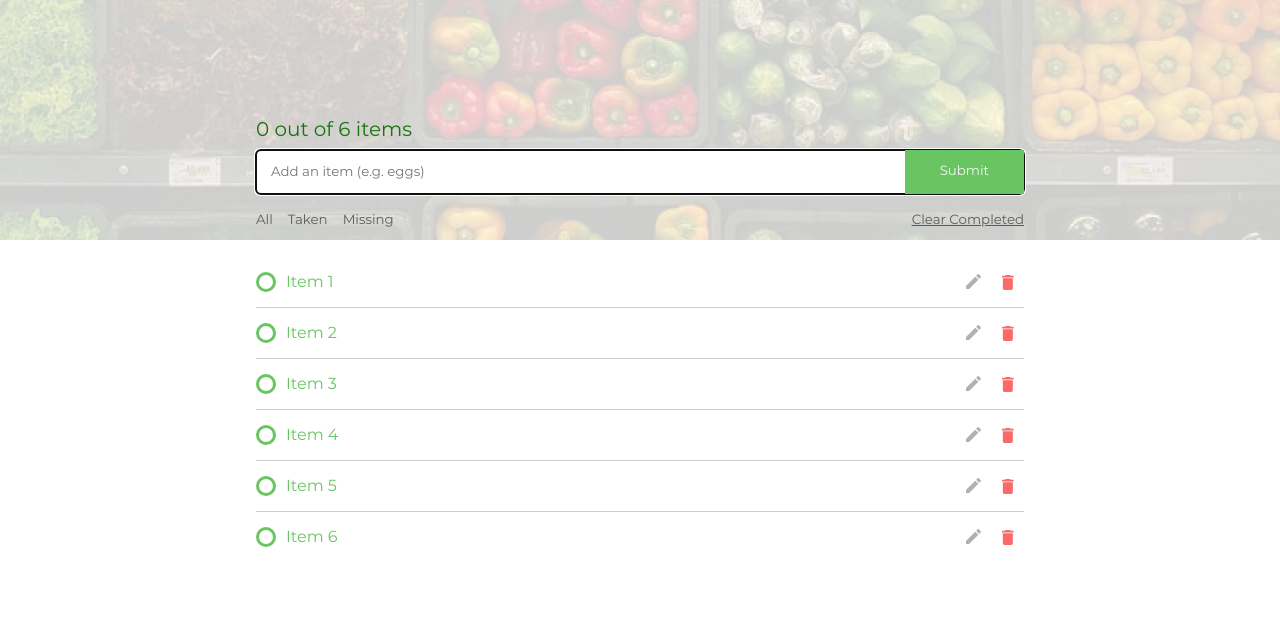
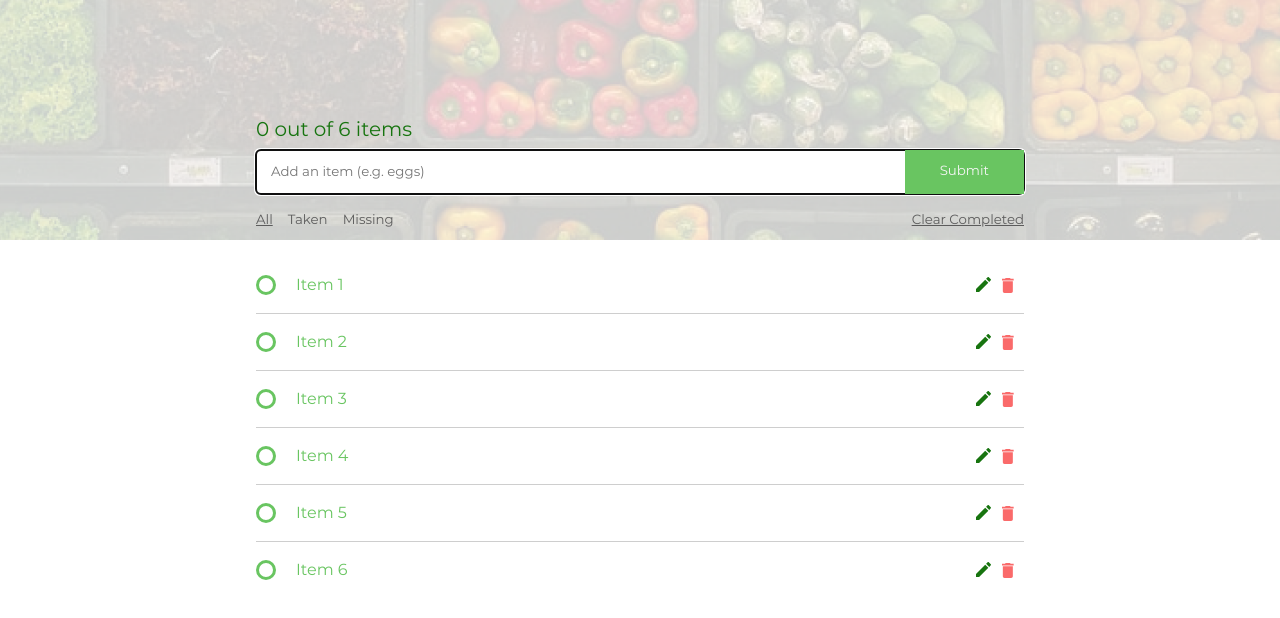
Before and after one commit to MarcoCarpo/List-App-with-React.js, a React (Create React App) app: page / in a window 1280 px wide. Shown: the top 618 px of the page. Built offline with nearby package versions, Linux system fonts and the light colour scheme.

Commit message:
modify items if not completed

```diff
--- a/src/components/Filter.js
+++ b/src/components/Filter.js
@@ -2,22 +2,34 @@ import React from "react";
 import { useGlobalContext } from "../context";
 
 const Filter = () => {
-  const { deleteCompleteItems, filterItems } = useGlobalContext();
+  const { deleteCompleteItems, filterItems, filter } = useGlobalContext();
   return (
     <div className="filter">
       <ul className="filter__links">
         <li>
-          <button data-filter="all" onClick={(e) => filterItems(e)}>
+          <button
+            data-filter="all"
+            onClick={(e) => filterItems(e)}
+            className={filter === "all" ? "filter__active" : undefined}
+          >
             All
           </button>
         </li>
         <li>
-          <button data-filter="taken" onClick={(e) => filterItems(e)}>
+          <button
+            data-filter="taken"
+            onClick={(e) => filterItems(e)}
+            className={filter === "taken" ? "filter__active" : undefined}
+          >
             Taken
           </button>
         </li>
         <li>
-          <button data-filter="missing" onClick={(e) => filterItems(e)}>
+          <button
+            data-filter="missing"
+            onClick={(e) => filterItems(e)}
+            className={filter === "missing" ? "filter__active" : undefined}
+          >
             Missing
           </button>
         </li>
--- a/src/components/Form.js
+++ b/src/components/Form.js
@@ -20,6 +20,7 @@ const Form = () => {
         id: new Date().getTime(),
         name: inputRef.current.value,
         isCompleted: false,
+        isEdited: false,
       };
 
       // Dispatch new user, modify the state
--- a/src/components/Item.js
+++ b/src/components/Item.js
@@ -1,4 +1,4 @@
-import React from "react";
+import React, { useEffect, useRef } from "react";
 import { useGlobalContext } from "../context";
 
 import toCheck from "../assets/vectors/to-check.svg";
@@ -6,18 +6,61 @@ import checked from "../assets/vectors/checked.svg";
 import edit from "../assets/vectors/edit.svg";
 import remove from "../assets/vectors/delete.svg";
 
-const Item = ({ id, name, isCompleted }) => {
-  const { completeItem, removeItem } = useGlobalContext();
+const Item = ({ id, name, isCompleted, isEdited }) => {
+  const {
+    completeItem,
+    removeItem,
+    toggleEditItem,
+    editItem,
+    closeEditing,
+  } = useGlobalContext();
+
+  const itemInputRef = useRef("");
+
+  const editItemHandler = () => {
+    if (!isCompleted) editItem(id, itemInputRef.current.value);
+  };
+
+  const submitItemHandler = (e) => {
+    if (e.code === "Enter") {
+      closeEditing(id);
+    }
+  };
+
+  useEffect(() => {
+    if (isEdited) {
+      itemInputRef.current.focus();
+      itemInputRef.current.select();
+    }
+  }, [isEdited]);
 
   return (
     <article className="item">
       <div className="item__desc" onClick={() => completeItem(id)}>
         <img src={isCompleted ? checked : toCheck} alt="" />
-        <p className={`item__name ${isCompleted && "item__name--completed"}`}>
-          {name}
-        </p>
+        <input
+          ref={itemInputRef}
+          className={`item__name ${
+            isCompleted ? "item__name--completed" : ""
+          } ${isEdited ? "item__name--editing" : ""}`}
+          value={name}
+          onChange={editItemHandler}
+          onKeyPress={(e) => submitItemHandler(e)}
+          disabled={!isEdited && "disabled"}
+        />
       </div>
-      <img className="item__edit" src={edit} alt="edit item" />
+      <svg
+        onClick={() => {
+          !isCompleted && toggleEditItem(id);
+        }}
+        className={`item__edit ${isEdited ? "item__edit--is-editing" : ""}`}
+        width="16"
+        height="16"
+        viewBox="0 0 16 16"
+        xmlns="http://www.w3.org/2000/svg"
+      >
+        <path d="M0 11.8771V15.0021H3.125L12.3417 5.78542L9.21667 2.66042L0 11.8771ZM14.7583 3.36875C15.0833 3.04375 15.0833 2.51875 14.7583 2.19375L12.8083 0.24375C12.4833 -0.08125 11.9583 -0.08125 11.6333 0.24375L10.1083 1.76875L13.2333 4.89375L14.7583 3.36875V3.36875Z" />
+      </svg>
       <img
         className="item__delete"
         src={remove}
--- a/src/context.js
+++ b/src/context.js
@@ -42,6 +42,18 @@ const AppProvider = ({ children }) => {
     dispatch({ type: "FILTER_ITEMS", payload: e });
   };
 
+  const toggleEditItem = (id) => {
+    dispatch({ type: "TOGGLE_EDIT_ITEM", payload: id });
+  };
+
+  const editItem = (id, newName) => {
+    dispatch({ type: "EDIT_ITEM", payload: { id, newName } });
+  };
+
+  const closeEditing = (id) => {
+    dispatch({ type: "CLOSE_EDITING", payload: id });
+  };
+
   useEffect(() => {
     defaultModalText();
   }, [state.items]);
@@ -57,6 +69,9 @@ const AppProvider = ({ children }) => {
         deleteCompleteItems,
         filterItems,
         removeItem,
+        toggleEditItem,
+        editItem,
+        closeEditing,
       }}
     >
       {children}
--- a/src/data.js
+++ b/src/data.js
@@ -3,30 +3,36 @@ export default [
     id: 1,
     name: "Item 1",
     isCompleted: false,
+    isEdited: false,
   },
   {
     id: 2,
     name: "Item 2",
     isCompleted: false,
+    isEdited: false,
   },
   {
     id: 3,
     name: "Item 3",
     isCompleted: false,
+    isEdited: false,
   },
   {
     id: 4,
     name: "Item 4",
     isCompleted: false,
+    isEdited: false,
   },
   {
     id: 5,
     name: "Item 5",
     isCompleted: false,
+    isEdited: false,
   },
   {
     id: 6,
     name: "Item 6",
     isCompleted: false,
+    isEdited: false,
   },
 ];
--- a/src/reducer.js
+++ b/src/reducer.js
@@ -1,3 +1,5 @@
+// RIVEDI NOMI PER NEWITEMS 2 3 4 ...
+
 export const reducer = (state, action) => {
   switch (action.type) {
     case "ADD_ITEM":
@@ -47,11 +49,12 @@ export const reducer = (state, action) => {
 
     case "COMPLETE_ITEM":
       const newItems2 = state.items.map((item) => {
-        if (item.id === action.payload) {
+        if (item.id === action.payload && !item.isEdited) {
           return { ...item, isCompleted: !item.isCompleted };
         }
         return item;
       });
+
       return { ...state, items: newItems2 };
 
     case "CLEAR_COMPLETED":
@@ -72,6 +75,34 @@ export const reducer = (state, action) => {
       ).value;
 
       return { ...state, filter: filterType };
+
+    case "TOGGLE_EDIT_ITEM":
+      const newItems3 = state.items.map((item) => {
+        if (item.id === action.payload) {
+          return { ...item, isEdited: !item.isEdited };
+        }
+        return item;
+      });
+      return { ...state, items: newItems3 };
+
+    case "EDIT_ITEM":
+      const newItems4 = state.items.map((item) => {
+        if (item.id === action.payload.id) {
+          return { ...item, name: action.payload.newName };
+        }
+        return item;
+      });
+      return { ...state, items: newItems4 };
+
+    case "CLOSE_EDITING":
+      const newItems5 = state.items.map((item) => {
+        if (item.id === action.payload) {
+          return { ...item, isEdited: false };
+        }
+        return item;
+      });
+      return { ...state, items: newItems5 };
+
     default:
       return state;
   }
--- a/src/scss/3-components/Filter.scss
+++ b/src/scss/3-components/Filter.scss
@@ -4,8 +4,17 @@
   margin: 2rem 0;
 
   button {
+    outline: none;
     background: none;
     color: map-get($map: $colors, $key: dark-gray);
+
+    &:active {
+      color: map-get($map: $colors, $key: primary-darker);
+    }
+  }
+
+  &__active {
+    text-decoration: underline;
   }
 
   &__links {
--- a/src/scss/3-components/Form.scss
+++ b/src/scss/3-components/Form.scss
@@ -22,5 +22,9 @@
     color: map-get($map: $colors, $key: white);
     height: 100%;
     padding: 0 3.5rem;
+
+    &:active {
+      background: map-get($map: $colors, $key: primary-darker);
+    }
   }
 }
--- a/src/scss/3-components/Item.scss
+++ b/src/scss/3-components/Item.scss
@@ -1,22 +1,34 @@
 .item {
   @include flex(space-between, center);
-  padding: 1.5rem 0;
+
   border-bottom: 1px solid map-get($map: $colors, $key: gray);
 
   &__desc {
-    @include flex(space-between, center);
+    @include flex(flex-start, center);
     flex: 1;
   }
 
   &__name {
-    flex: 1;
+    background: none;
+    outline: none;
+    border: none;
     font-size: 1.6rem;
+    padding: 1rem;
     color: map-get($map: $colors, $key: primary);
     cursor: pointer;
+    margin: 1rem 0;
+    transition: 0.2s;
+    border-radius: 2rem;
 
     &--completed {
       color: map-get($map: $colors, $key: gray);
       text-decoration: line-through;
+    }
+
+    &--editing {
+      background: map-get($map: $colors, $key: primary);
+
+      color: map-get($map: $colors, $key: white);
     }
   }
 
@@ -33,6 +45,22 @@
 
   &:last-child {
     border-bottom: none;
+  }
+
+  &__edit {
+    transition: 0.3s;
+  }
+
+  &__edit > path {
+    fill: map-get($map: $colors, $key: primary-darker);
+  }
+
+  &__edit--is-editing {
+    transform: scale(1.4);
+
+    path {
+      fill: map-get($map: $colors, $key: primary);
+    }
   }
 
   &__edit:hover {
```
Also changed, not shown: src/assets/vectors/edit.svg.
